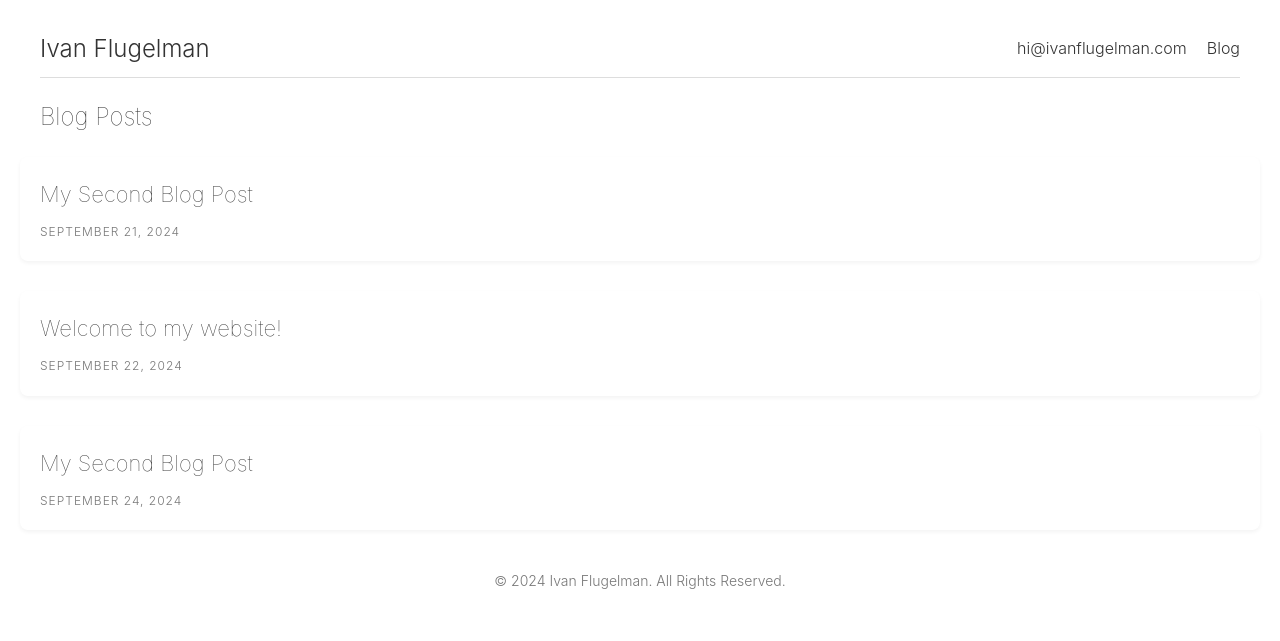
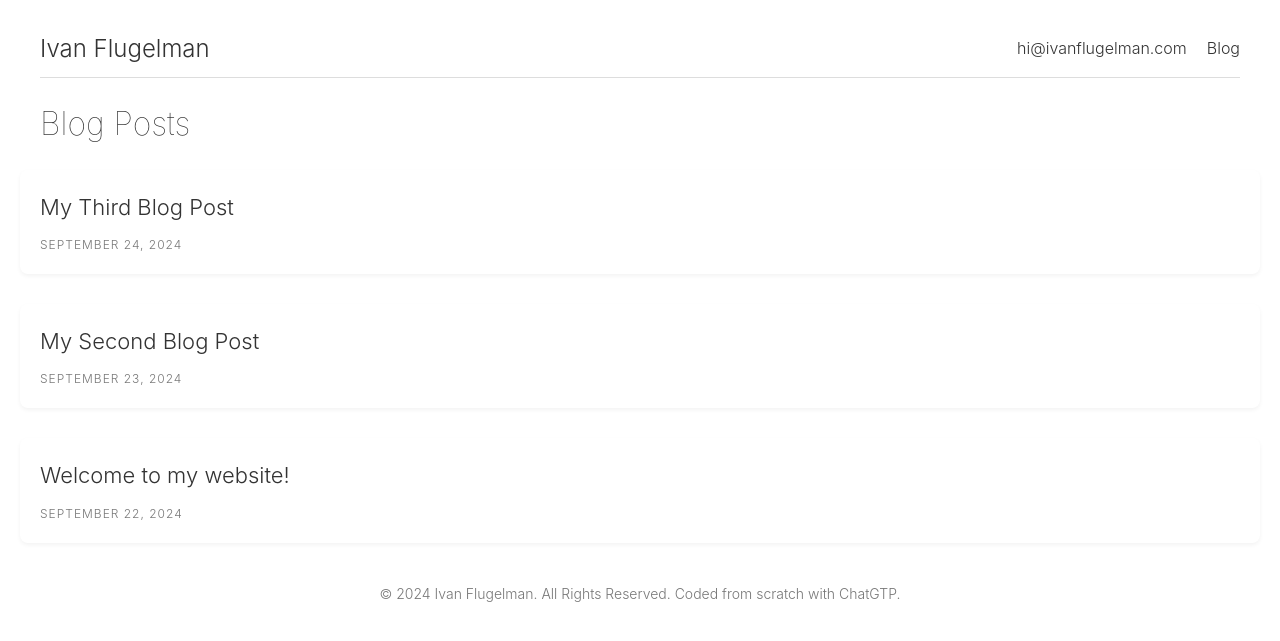
Before and after one commit to djeidjei/my-portfolio, a Jekyll site: the page built from blog.html, in a window 1280 px wide. Shown: the top 641 px of the page. Built offline with Jekyll 4.4.1, drawn with Linux system fonts in a browser that asks for light colours.

Commit message:
Fixed blog post order, h1 size, and added footer note

```diff
--- a/_config.yml
+++ b/_config.yml
@@ -24,8 +24,8 @@ description: >- # this means to ignore newlines until "baseurl:"
   Write an awesome description for your new site here. You can edit this
   line in _config.yml. It will appear in your document head meta (for
   Google search results) and in your feed.xml site description.
-baseurl: "/my-portfolio" # the subpath of your site, e.g. /my-portfolio
-url: "" # the base hostname & protocol for your site, e.g. http://localhost:4000
+baseurl: "" # the subpath of your site, e.g. /my-portfolio
+url: "http://localhost:4000" # the base hostname & protocol for your site, e.g. http://localhost:4000
 twitter_username: jekyllrb
 github_username:  jekyll
 
--- a/_includes/footer.html
+++ b/_includes/footer.html
@@ -1,3 +1,3 @@
 <footer>
-    <p>&copy; 2024 Ivan Flugelman. All Rights Reserved.</p>
+    <p>&copy; 2024 Ivan Flugelman. All Rights Reserved. Coded from scratch with ChatGTP.</p>
 </footer>
--- a/_posts/2024-09-22-my-second-test-post.md
+++ b/_posts/2024-09-23-my-second-test-post.md
@@ -1,7 +1,7 @@
 ---
 layout: post
 title: "My Second Blog Post"
-date: 2024-09-21
+date: 2024-09-23
 categories: blog
 ---
 This is the content of my second blog post.
--- a/_posts/2024-09-24-my-third-blog-post.md
+++ b/_posts/2024-09-24-my-third-blog-post.md
@@ -1,6 +1,6 @@
 ---
 layout: post
-title: "My Second Blog Post"
+title: "My Third Blog Post"
 date: 2024-09-24
 categories: blog
 ---
--- a/assets/css/styles.css
+++ b/assets/css/styles.css
@@ -16,7 +16,7 @@ body {
 }
 
 h1 {
-    font-size: 24px;
+    font-size: 32px;
     /* Match header's font size */
     font-weight: 100;
     /* Match the weight of "Ivan Flugelman" */
--- a/blog.html
+++ b/blog.html
@@ -4,11 +4,13 @@ title: "Blog"
 ---
 
 <h1>Blog Posts</h1>
+
 <ul class="blog-list">
-    {% for post in site.posts reversed %} <!-- Use "reversed" to ensure newest posts come first -->
+    {% assign posts = site.posts | sort: 'date' | reverse %} <!-- Sort by date and reverse -->
+    {% for post in posts %}
     <li>
         <a href="{{ post.url | relative_url }}">
-            <h2 class="post-title">{{ post.title }}</h2>
+            <h2>{{ post.title }}</h2>
             <small>{{ post.date | date: "%B %d, %Y" }}</small>
         </a>
     </li>
```
Also changed, not shown: _posts/2024-09-21-welcome.md (renamed from _posts/2024-09-22-welcome.md).
